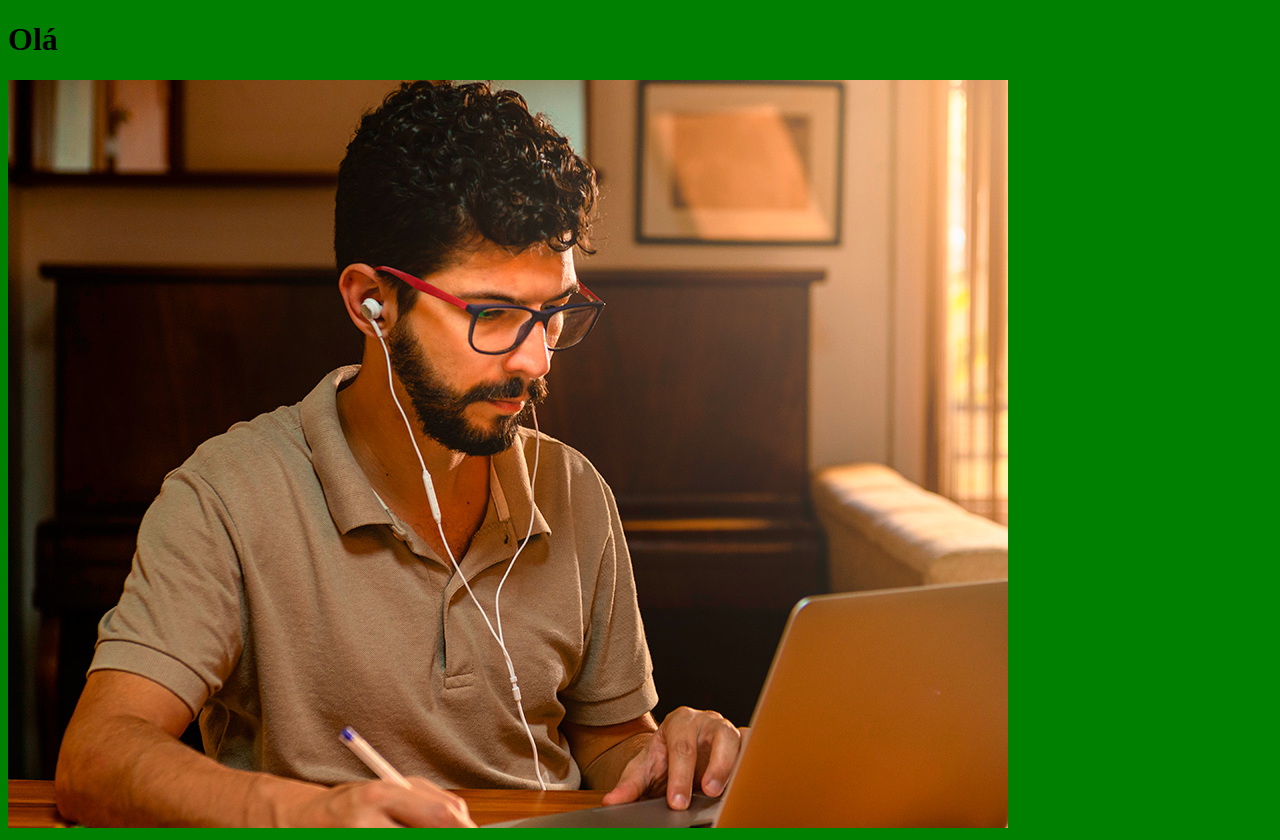
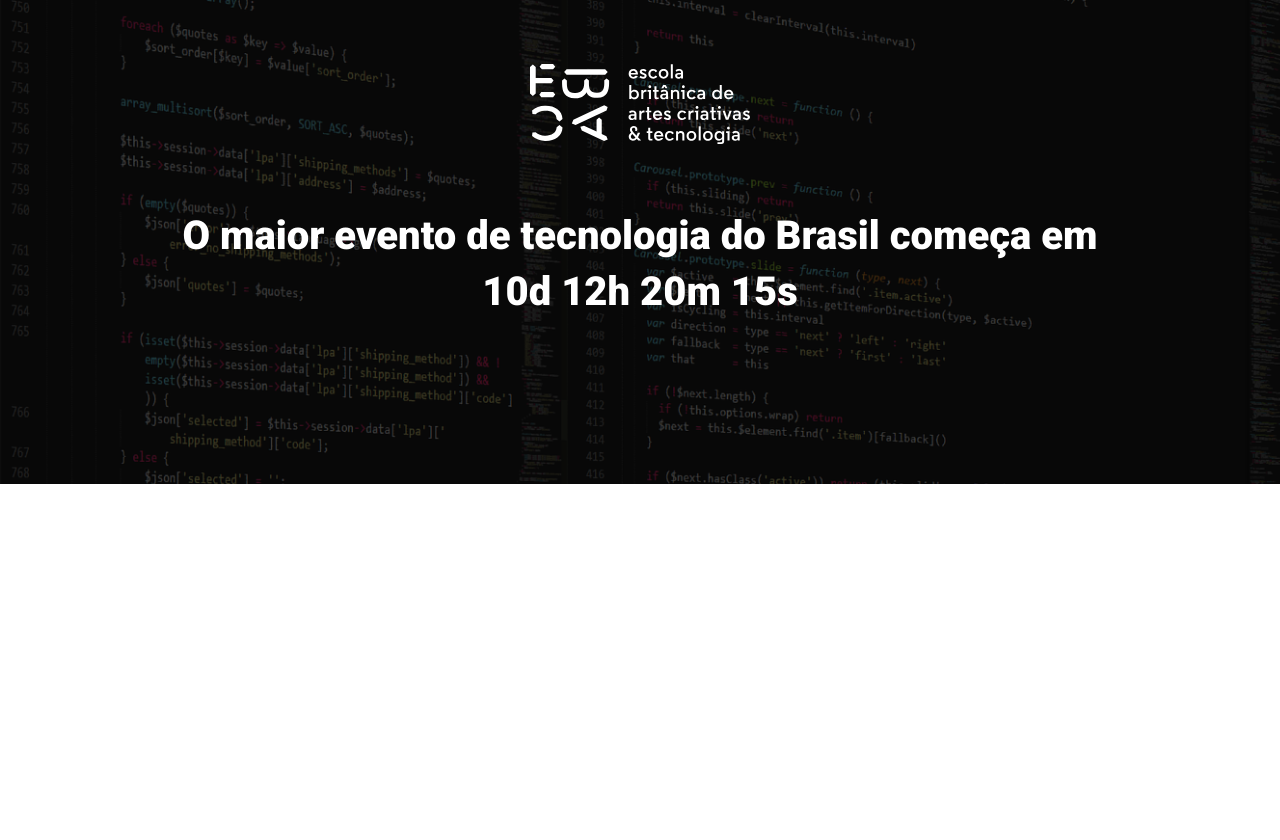
Before and after one commit to theusslatt/ebacTalks, a website built with Parcel: page src/index.html in a window 1280 px wide. After the commit the page ends 800 px from the top, so only its background shows below. Built offline with nearby package versions, Linux system fonts and the light colour scheme.

Commit message:
criando o hero

```diff
--- a/src/index.html
+++ b/src/index.html
@@ -1,15 +1,29 @@
 <!DOCTYPE html>
 <html lang="pt-BR">
+
 <head>
     <meta charset="UTF-8">
     <meta name="viewport" content="width=device-width, initial-scale=1.0">
-    <title>Document</title>
+    <title>EBAC Tech Talks</title>
+
+    <link rel="preconnect" href="https://fonts.googleapis.com">
+    <link rel="preconnect" href="https://fonts.gstatic.com" crossorigin>
+    <link href="https://fonts.googleapis.com/css2?family=Roboto:ital,wght@0,100;0,300;0,400;0,500;0,700;0,900;1,100;1,300;1,400;1,500;1,700;1,900&display=swap"rel="stylesheet">
+
     <link rel="stylesheet" href="styles/main.scss">
 </head>
+
 <body>
-    <h1>Olá</h1>
-    <img src="./images/frontend.png" alt="">
+    <header class="hero">
+        <div class="container">
+            <img class="hero__logo" src="images/ebac_logo.svg" alt="EBAC">
+            <p class="hero__text">
+                O maior evento de tecnologia do Brasil começa em 10d 12h 20m 15s
+            </p>
+        </div>
+    </header>
 
     <script src="scripts/main.js"></script>
 </body>
+
 </html>
--- /dev/null
+++ b/src/styles/_hero.scss
@@ -0,0 +1,52 @@
+.hero {
+    padding-top: 64px;
+    padding-bottom: 100px;
+    background-image: url(../images/fundo.png);
+    background-repeat: no-repeat;
+    background-size: cover;
+    position: relative;
+
+    .container{
+        position: relative;
+    }
+
+    &::before {
+        position: absolute;
+        top: 0;
+        left: 0;
+        width: 100%;
+        height: 100%;
+        background-color: #000;
+        content: '';
+        opacity: .7;
+    }
+
+    &__logo {
+        margin: 0 auto;
+        height: 80px;
+        display: block;
+    }
+
+    &__text {
+        margin-top: 64px;
+        margin-bottom: 64px;
+        font-size: 40px;
+        line-height: 56px;
+        font-weight: 800;
+        text-align: center;
+    }
+
+    @media (max-width: 640px){
+        padding: 40px 0;
+
+        &__logo {
+            height: 40px
+        }
+
+        &__text {
+            font-size: 22px;
+            line-height: 24px;
+            margin: 24px 0;
+        }
+    }
+}
--- a/src/styles/main.scss
+++ b/src/styles/main.scss
@@ -1,3 +1,23 @@
-body {
-    background-color: green;
+@use 'hero';
+
+*{
+    margin: 0;
+    padding: 0;
+    box-sizing: border-box;
+    font-family: roboto, sans-serif;
+    color: #fff;
 }
+
+.container {
+    max-width: 960px;
+    width: 100%;
+    margin: 0 auto;
+
+    @media (max-width: 640px) {
+        max-width: 80%;
+    }
+
+    @media (max-width: 1024px) {
+        max-width: 90%;
+    }
+}
```
